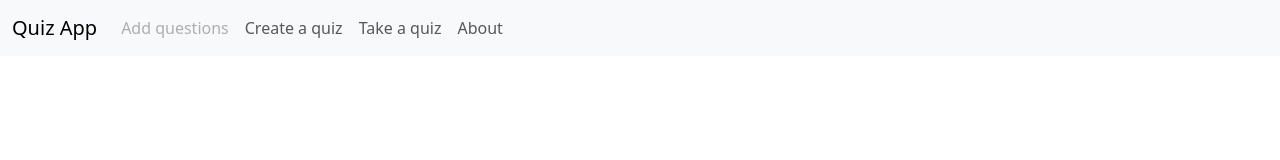
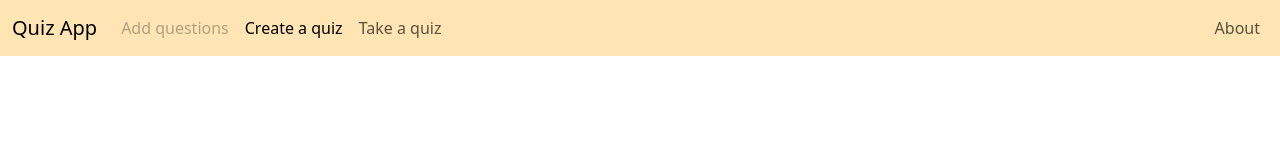
Before and after one commit to P532-dap3/midterm-frontend, a plain HTML site: page index.html in a window 1280 px wide. Drawn offline with nearby package versions, Linux system fonts and the light colour scheme.

Commit message:
Updated index.html page

```diff
--- a/index.html
+++ b/index.html
@@ -6,7 +6,7 @@
     <link href="https://cdn.jsdelivr.net/npm/bootstrap@5.3.3/dist/css/bootstrap.min.css" rel="stylesheet" integrity="sha384-QWTKZyjpPEjISv5WaRU9OFeRpok6YctnYmDr5pNlyT2bRjXh0JMhjY6hW+ALEwIH" crossorigin="anonymous">
 </head>
 <body>
-<nav class="navbar navbar-expand-lg navbar-light bg-light">
+<nav id="main-nav" class="navbar navbar-expand-lg navbar-light" style="background-color: #ffe5b4;">
   <div class="container-fluid">
     <a class="navbar-brand" href="#">Quiz App</a>
     <button
@@ -20,20 +20,23 @@
     >
       <span class="navbar-toggler-icon"></span>
     </button>
-    <div
-            class="collapse navbar-collapse"
-            id="navbarSupportedContent"
-    >
-      <ul class="navbar-nav me-auto mb-2 mb-lg-0">
+
+    <div class="collapse navbar-collapse" id="navbarSupportedContent">
+      <!-- Left-side nav links -->
+      <ul class="navbar-nav mb-2 mb-lg-0">
         <li class="nav-item">
           <a class="nav-link disabled" href="#">Add questions</a>
         </li>
         <li class="nav-item">
-          <a class="nav-link" aria-current="page" href="create.html">Create a quiz</a>
+          <a class="nav-link active" href="create.html">Create a quiz</a>
         </li>
         <li class="nav-item">
-          <a class="nav-link" href="take.html">Take a quiz</a>
+          <a class="nav-link" aria-current="page" href="take.html">Take a quiz</a>
         </li>
+      </ul>
+
+      <!-- Right-side nav link (About) -->
+      <ul class="navbar-nav ms-auto mb-2 mb-lg-0">
         <li class="nav-item">
           <a class="nav-link" href="#">About</a>
         </li>
```
